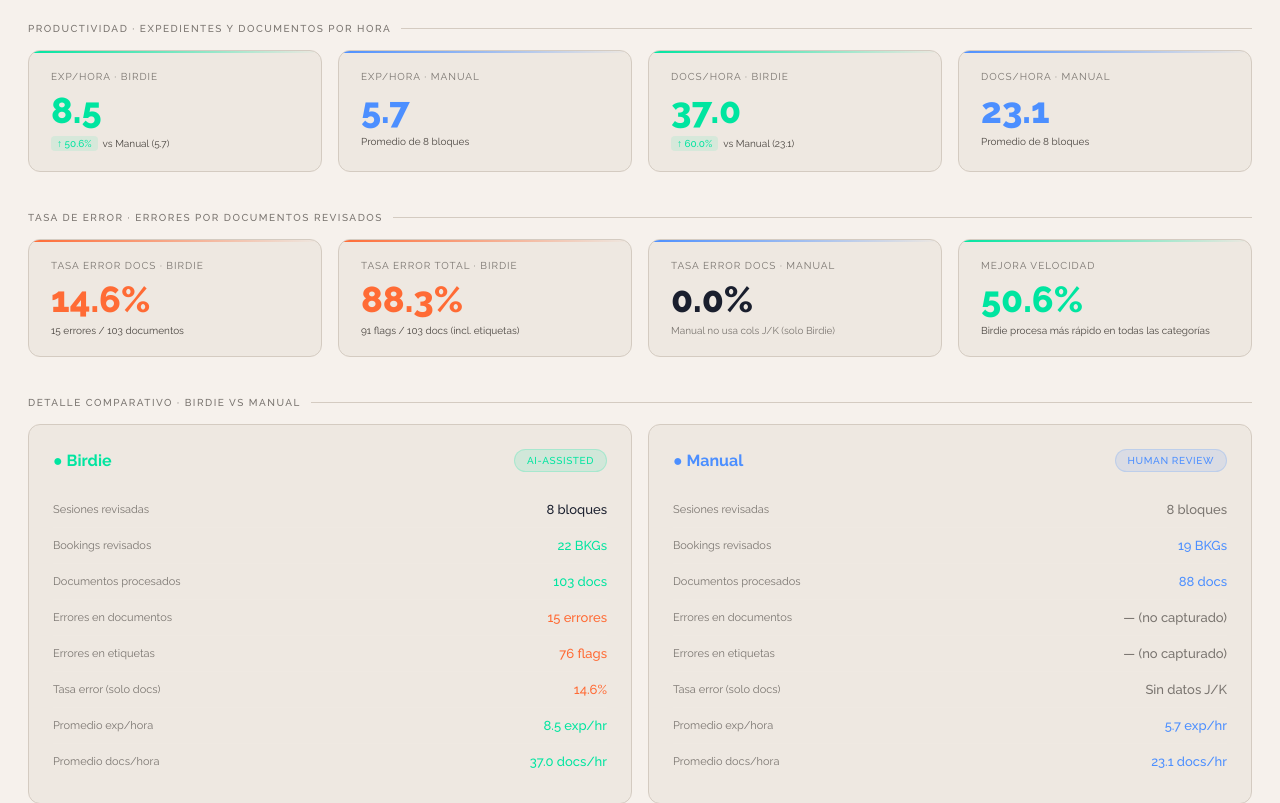
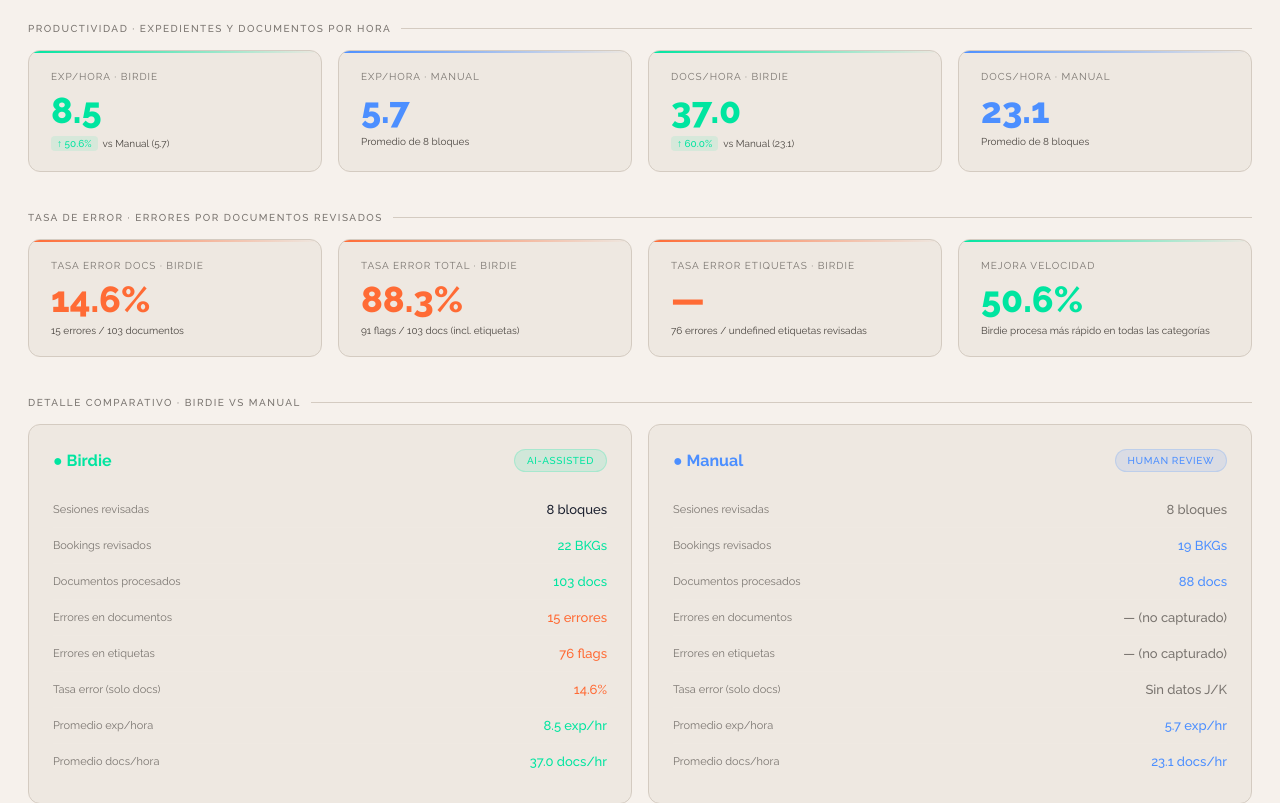
Before and after one commit to abrahambirdiemx/coppel-documentos, a FastAPI app: page / in a window 1280 px wide. Shown: the part 493-1296 px from the top of the page. Run offline with FastAPI, Linux system fonts and the light colour scheme.

Commit message:
feat: add tasa_error_etiq KPI card, fix agg to include etiquetas total

```diff
--- a/main.py
+++ b/main.py
@@ -165,21 +165,24 @@ def parse_csv_to_payload(csv_text: str) -> dict:
         if not rows:
             return {}
         total_docs     = sum(r["docs"] for r in rows)
+        total_etiq     = sum(r["etiquetas"] for r in rows)
         total_bk       = sum(r["bookings"] for r in rows)
         total_err_docs = sum(r["err_docs"] for r in rows)
         total_err_etiq = sum(r["err_etiq"] for r in rows)
         avg_exp_h  = round(sum(r["exp_por_hora"] for r in rows) / len(rows), 2)
         avg_doc_h  = round(sum(r["docs_por_hora"] for r in rows) / len(rows), 2)
         return {
-            "sesiones":         len(rows),
-            "bookings":         total_bk,
-            "docs":             total_docs,
-            "err_docs":         total_err_docs,
-            "err_etiq":         total_err_etiq,
-            "avg_exp_hora":     avg_exp_h,
-            "avg_docs_hora":    avg_doc_h,
-            "tasa_error_docs":  round(total_err_docs / total_docs * 100, 2) if total_docs > 0 else 0,
-            "tasa_error_total": round((total_err_docs + total_err_etiq) / total_docs * 100, 2) if total_docs > 0 else 0,
+            "sesiones":          len(rows),
+            "bookings":          total_bk,
+            "docs":              total_docs,
+            "etiquetas":         total_etiq,
+            "err_docs":          total_err_docs,
+            "err_etiq":          total_err_etiq,
+            "avg_exp_hora":      avg_exp_h,
+            "avg_docs_hora":     avg_doc_h,
+            "tasa_error_docs":   round(total_err_docs / total_docs * 100, 2) if total_docs > 0 else 0,
+            "tasa_error_etiq":   round(total_err_etiq / total_etiq * 100, 2) if total_etiq > 0 else 0,
+            "tasa_error_total":  round((total_err_docs + total_err_etiq) / total_docs * 100, 2) if total_docs > 0 else 0,
         }
 
     tipos: dict = {}
--- a/templates/index.html
+++ b/templates/index.html
@@ -303,10 +303,10 @@ function render(data) {
         <div class="kpi-value orange">${pct(b.tasa_error_total)}</div>
         <div class="kpi-sub">${b.err_docs + b.err_etiq} flags / ${b.docs} docs (incl. etiquetas)</div>
       </div>
-      <div class="kpi-card blue">
-        <div class="kpi-label">Tasa error docs · Manual</div>
-        <div class="kpi-value white">0.0%</div>
-        <div class="kpi-sub" style="color:var(--text-muted)">Manual no usa cols J/K (solo Birdie)</div>
+      <div class="kpi-card orange">
+        <div class="kpi-label">Tasa error etiquetas · Birdie</div>
+        <div class="kpi-value orange">${pct(b.tasa_error_etiq)}</div>
+        <div class="kpi-sub">${b.err_etiq} errores / ${b.etiquetas} etiquetas revisadas</div>
       </div>
       <div class="kpi-card green">
         <div class="kpi-label">Mejora velocidad</div>
```
